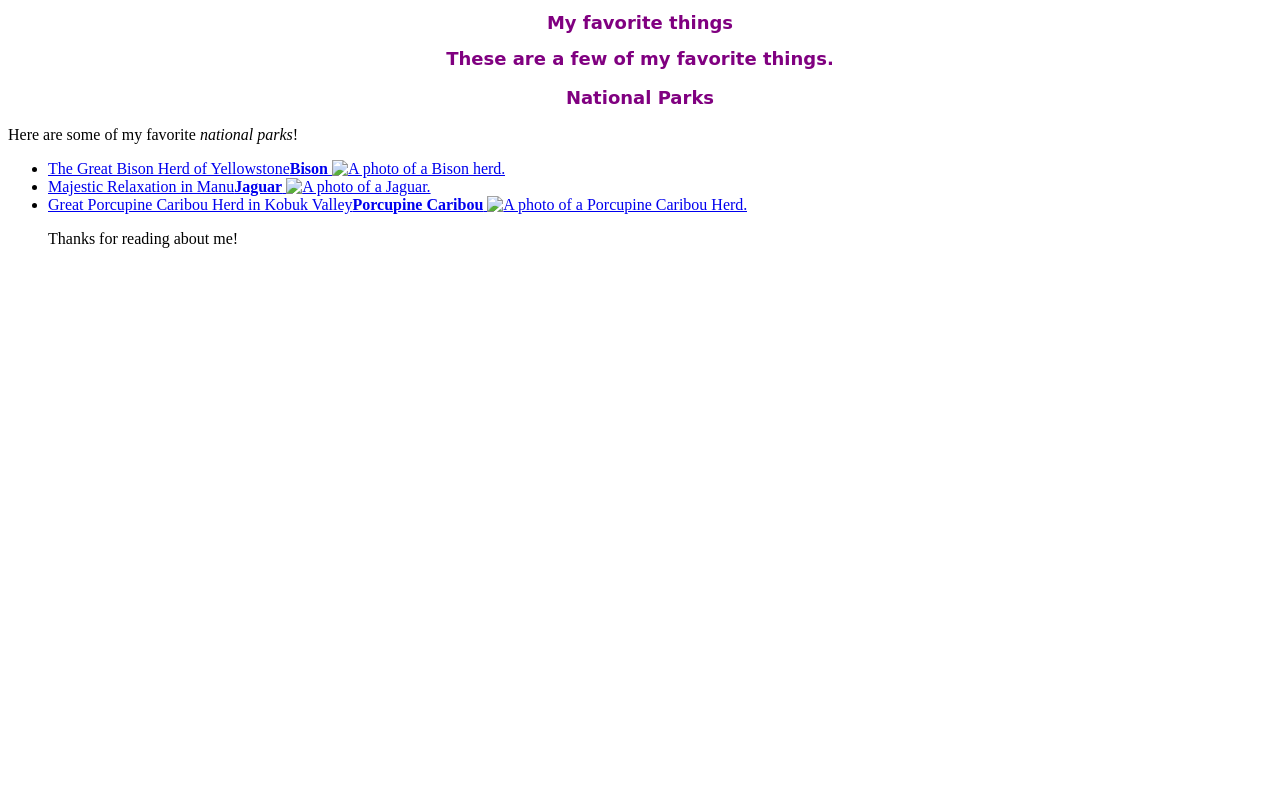
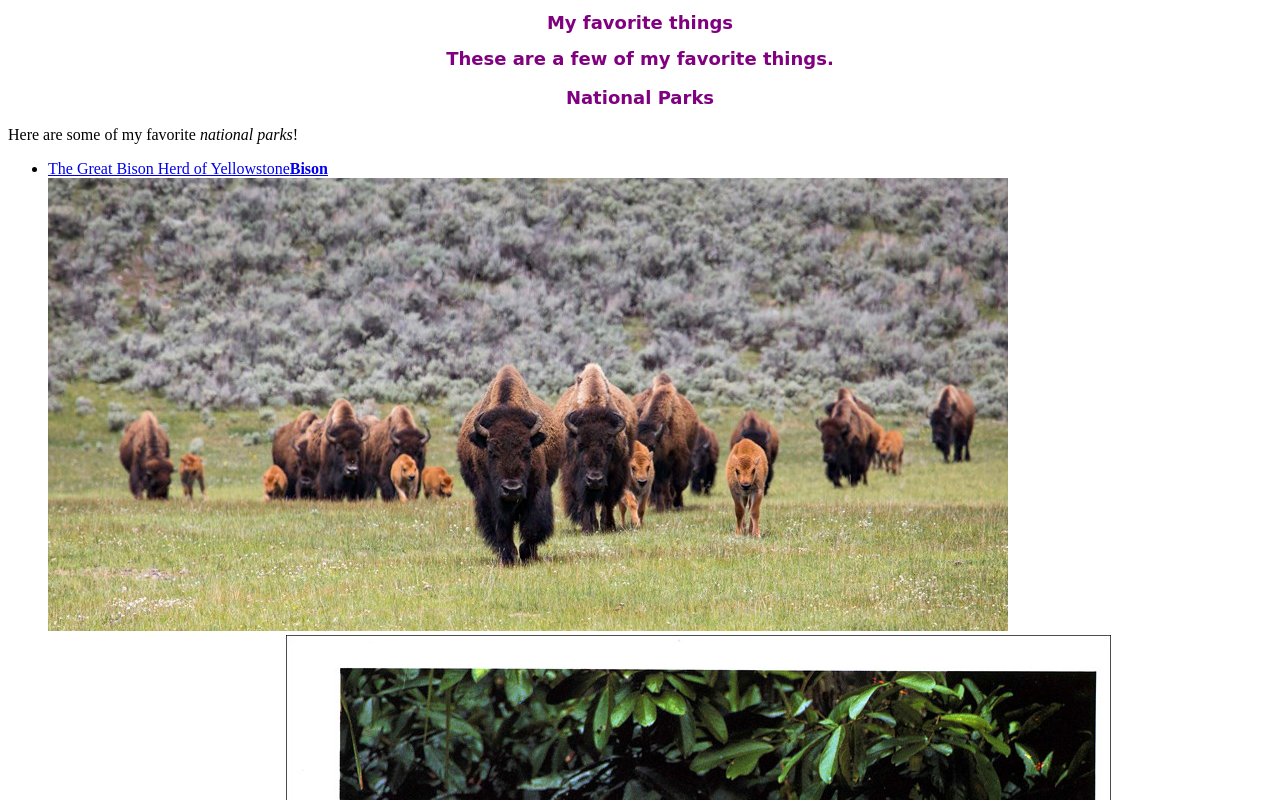
Before and after one commit to WiseFool92/favorite-parks, a plain HTML site: page index.html in a window 1280 px wide. Shown: the top 800 px of the page. Drawn offline with Linux system fonts and the light colour scheme.

Commit message:
Image update

```diff
--- a/index.html
+++ b/index.html
@@ -14,19 +14,19 @@
         <li>
           <a href="https://www.nps.gov/yell/index.htm">
             The Great Bison Herd of Yellowstone<strong>Bison</strong>
-            <img src="img/bison.jpeg" alt="A photo of a Bison herd.">
+            <img src="img/bison.jpg" alt="A photo of a Bison herd.">
           </a>
         </li>
         <li>
             <a href="https://www.nationalgeographic.com/magazine/2016/06/manu-peru-biodiversity-national-parks/">
               Majestic Relaxation in Manu<strong>Jaguar</strong>
-              <img src="img/jaguar.jpeg" alt="A photo of a Jaguar.">
+              <img src="img/jaguar.jpg" alt="A photo of a Jaguar.">
             </a>
           </li>
           <li>
             <a href="https://www.nps.gov/kova/learn/nature/boreal-forest.htm">
               Great Porcupine Caribou Herd in Kobuk Valley<strong>Porcupine Caribou</strong>
-              <img src="img/porcupinecaribou.jpeg" alt="A photo of a Porcupine Caribou Herd.">
+              <img src="img/porcupinecaribou.jpg" alt="A photo of a Porcupine Caribou Herd.">
             </a>
           </li>
 
```
